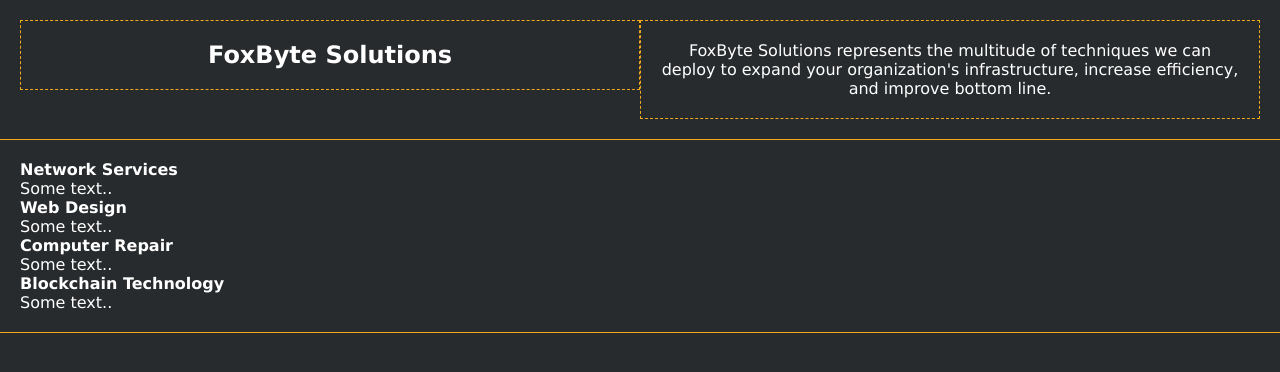
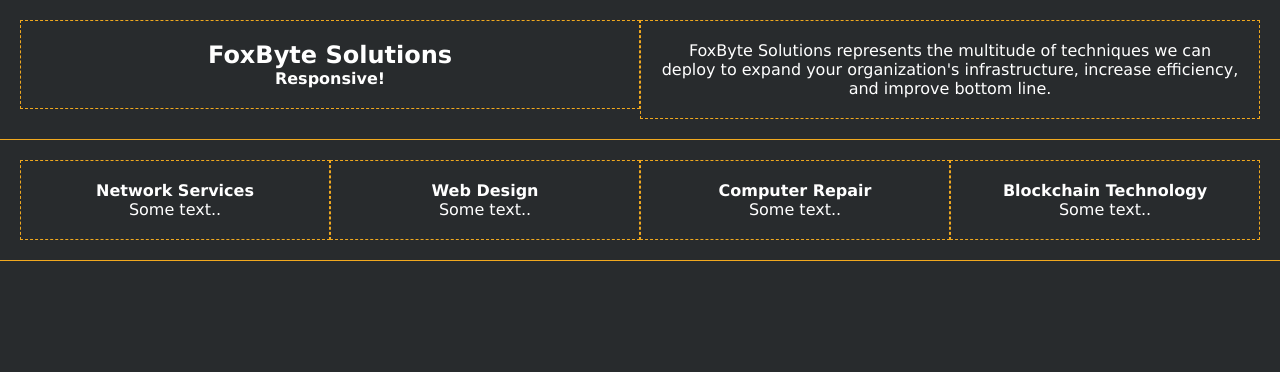
Before and after one commit to foxbytellc/foxbytellc.github.io, a plain HTML site: page index.html in a window 1280 px wide. Drawn offline with Linux system fonts and the light colour scheme.

Commit message:
update index.html

```diff
--- a/index.html
+++ b/index.html
@@ -18,25 +18,26 @@
   <div class="solutions_head">
     <div class="column_head">
       <h2>FoxByte Solutions</h2>
+      <h4>Responsive!</h4>
     </div>
     <div class="column_head">
       <p>FoxByte Solutions represents the multitude of techniques we can deploy to expand your organization's infrastructure, increase efficiency, and improve bottom line.</p>
     </div/>
   </div>
   <div class="solutions_body">
-    <div class="column">
+    <div class="column_body">
       <h4>Network Services</h4>
       <p>Some text..</p>
     </div>
-    <div class="column">
+    <div class="column_body">
       <h4>Web Design</h4>
       <p>Some text..</p>
     </div>
-    <div class="column">
+    <div class="column_body">
       <h4>Computer Repair</h4>
       <p>Some text..</p>
     </div>
-    <div class="column">
+    <div class="column_body">
       <h4>Blockchain Technology</h4>
       <p>Some text..</p>
     </div>
```
